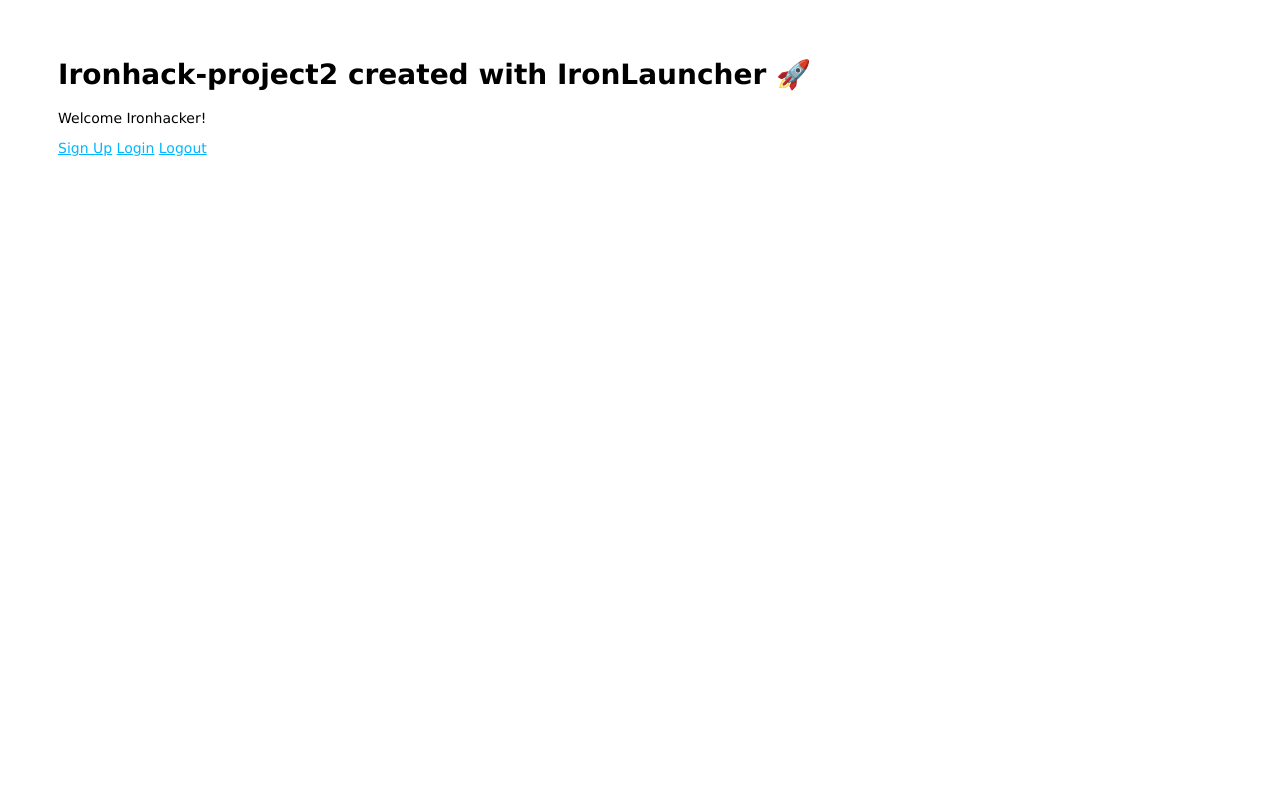
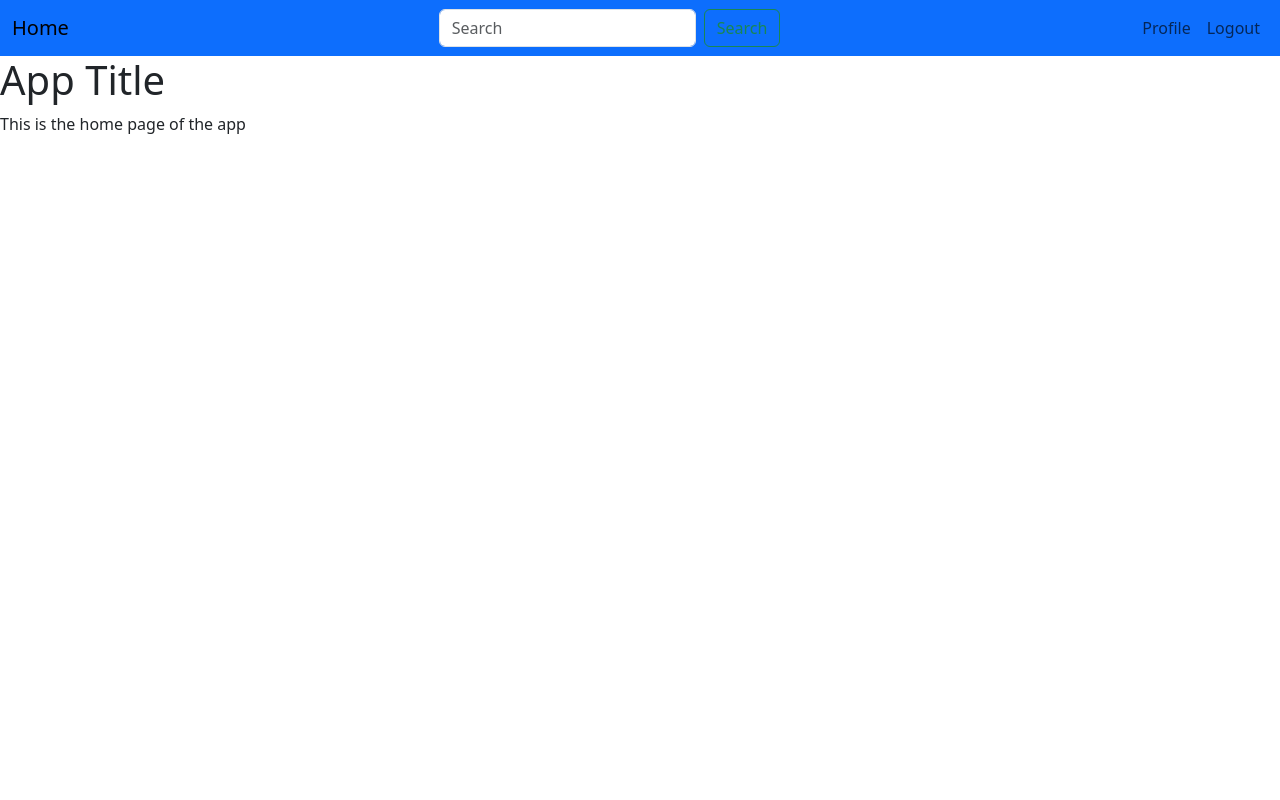
Before and after one commit to AmVa93n/IH-Project2, a Node server app: page / in a window 1280 px wide. Run offline with Node 20, Linux system fonts and the light colour scheme; the visitor is signed in with stand-in values (Sample User, id 1); some libraries are stand-ins or nearby versions.

Commit message:
started working on navbar

```diff
--- /dev/null
+++ b/public/stylesheets/css-reset.css
@@ -0,0 +1,109 @@
+/***
+    The new CSS reset - version 1.11.2 (last updated 15.11.2023)
+    GitHub page: https://github.com/elad2412/the-new-css-reset
+***/
+
+/*
+    Remove all the styles of the "User-Agent-Stylesheet", except for the 'display' property
+    - The "symbol *" part is to solve Firefox SVG sprite bug
+    - The "html" element is excluded, otherwise a bug in Chrome breaks the CSS hyphens property (https://github.com/elad2412/the-new-css-reset/issues/36)
+ */
+ *:where(:not(html, iframe, canvas, img, svg, video, audio):not(svg *, symbol *)) {
+    all: unset;
+    display: revert;
+}
+
+/* Preferred box-sizing value */
+*,
+*::before,
+*::after {
+    box-sizing: border-box;
+}
+
+/* Fix mobile Safari increase font-size on landscape mode */
+html {
+    -moz-text-size-adjust: none;
+    -webkit-text-size-adjust: none;
+    text-size-adjust: none;
+}
+
+/* Reapply the pointer cursor for anchor tags */
+a, button {
+    cursor: revert;
+}
+
+/* Remove list styles (bullets/numbers) */
+ol, ul, menu, summary {
+    list-style: none;
+}
+
+/* For images to not be able to exceed their container */
+img {
+    max-inline-size: 100%;
+    max-block-size: 100%;
+}
+
+/* removes spacing between cells in tables */
+table {
+    border-collapse: collapse;
+}
+
+/* Safari - solving issue when using user-select:none on the <body> text input doesn't working */
+input, textarea {
+    -webkit-user-select: auto;
+}
+
+/* revert the 'white-space' property for textarea elements on Safari */
+textarea {
+    white-space: revert;
+}
+
+/* minimum style to allow to style meter element */
+meter {
+    -webkit-appearance: revert;
+    appearance: revert;
+}
+
+/* preformatted text - use only for this feature */
+:where(pre) {
+    all: revert;
+    box-sizing: border-box;
+}
+
+/* reset default text opacity of input placeholder */
+::placeholder {
+    color: unset;
+}
+
+/* fix the feature of 'hidden' attribute.
+   display:revert; revert to element instead of attribute */
+:where([hidden]) {
+    display: none;
+}
+
+/* revert for bug in Chromium browsers
+   - fix for the content editable attribute will work properly.
+   - webkit-user-select: auto; added for Safari in case of using user-select:none on wrapper element*/
+:where([contenteditable]:not([contenteditable="false"])) {
+    -moz-user-modify: read-write;
+    -webkit-user-modify: read-write;
+    overflow-wrap: break-word;
+    -webkit-line-break: after-white-space;
+    -webkit-user-select: auto;
+}
+
+/* apply back the draggable feature - exist only in Chromium and Safari */
+:where([draggable="true"]) {
+    -webkit-user-drag: element;
+}
+
+/* Revert Modal native behavior */
+:where(dialog:modal) {
+    all: revert;
+    box-sizing: border-box;
+}
+
+/* Remove details summary webkit styles */
+::-webkit-details-marker {
+    display: none;
+}
--- a/public/stylesheets/style.css
+++ b/public/stylesheets/style.css
@@ -1,12 +1,3 @@
 body {
-  padding: 50px;
   font: 14px "Lucida Grande", Helvetica, Arial, sans-serif;
 }
-
-a {
-  color: #00b7ff;
-}
-
-h1 {
-  color: 15px;
-}
--- a/routes/auth.routes.js
+++ b/routes/auth.routes.js
@@ -153,4 +153,10 @@
   });
 });
 
+// GET /profile
+router.get("/profile", isLoggedIn, (req, res) => {
+  let user = req.session.currentUser
+  res.render("auth/profile", {user});
+});
+
 module.exports = router;
--- a/routes/index.routes.js
+++ b/routes/index.routes.js
@@ -3,7 +3,8 @@
 
 /* GET home page */
 router.get("/", (req, res, next) => {
-  res.render("index");
+  let user = req.session.currentUser
+  res.render("index", {user});
 });
 
 module.exports = router;
--- /dev/null
+++ b/views/auth/profile.hbs
@@ -0,0 +1 @@
+<h1>Welcome to your profile, {{user.username}}</h1>
--- a/views/index.hbs
+++ b/views/index.hbs
@@ -1,5 +1,2 @@
-<h1>{{appTitle}} 🚀</h1>
-<p>Welcome Ironhacker!</p>
-<a href="/auth/signup">Sign Up</a>
-<a href="/auth/login">Login</a>
-<a href="/auth/logout">Logout</a>
+<h1>App Title</h1>
+<p>This is the home page of the app</p>
--- a/views/layout.hbs
+++ b/views/layout.hbs
@@ -5,10 +5,42 @@
     <meta name="viewport" content="width=device-width, initial-scale=1.0" />
     <meta http-equiv="X-UA-Compatible" content="ie=edge" />
     <title>{{appTitle}}</title>
-    <link rel="stylesheet" href="/stylesheets/style.css" />
+    <link href="/stylesheets/css-reset.css" rel="stylesheet">
+    <link href="https://cdn.jsdelivr.net/npm/bootstrap@5.3.3/dist/css/bootstrap.min.css" rel="stylesheet" integrity="sha384-QWTKZyjpPEjISv5WaRU9OFeRpok6YctnYmDr5pNlyT2bRjXh0JMhjY6hW+ALEwIH" crossorigin="anonymous">
   </head>
 
   <body>
+    <nav class="navbar navbar-expand-lg bg-primary">
+      <div class="container-fluid">
+        <a class="navbar-brand" href="/">Home</a>
+        <button class="navbar-toggler" type="button" data-bs-toggle="collapse" data-bs-target="#navbarSupportedContent" aria-controls="navbarSupportedContent" aria-expanded="false" aria-label="Toggle navigation">
+          <span class="navbar-toggler-icon"></span>
+        </button>
+        <div class="collapse navbar-collapse" id="navbarSupportedContent">
+          <form class="d-flex mx-auto" role="search">
+            <input class="form-control me-2" type="search" placeholder="Search" aria-label="Search">
+            <button class="btn btn-outline-success" type="submit">Search</button>
+          </form>
+          <ul class="navbar-nav ms-0 mb-2 mb-lg-0">
+            {{#if user}}
+            <li class="nav-item">
+              <a class="nav-link" href="/auth/profile">Profile</a>
+            </li>
+            <li class="nav-item">
+              <a class="nav-link" href="/auth/logout">Logout</a>
+            </li>
+            {{else}}
+            <li class="nav-item">
+              <a class="nav-link" href="/auth/signup">Sign Up</a>
+            </li>
+            <li class="nav-item">
+              <a class="nav-link" href="/auth/login">Login</a>
+            </li>
+            {{/if}}
+          </ul>
+        </div>
+      </div>
+    </nav>
 
     {{{body}}}
 
```
